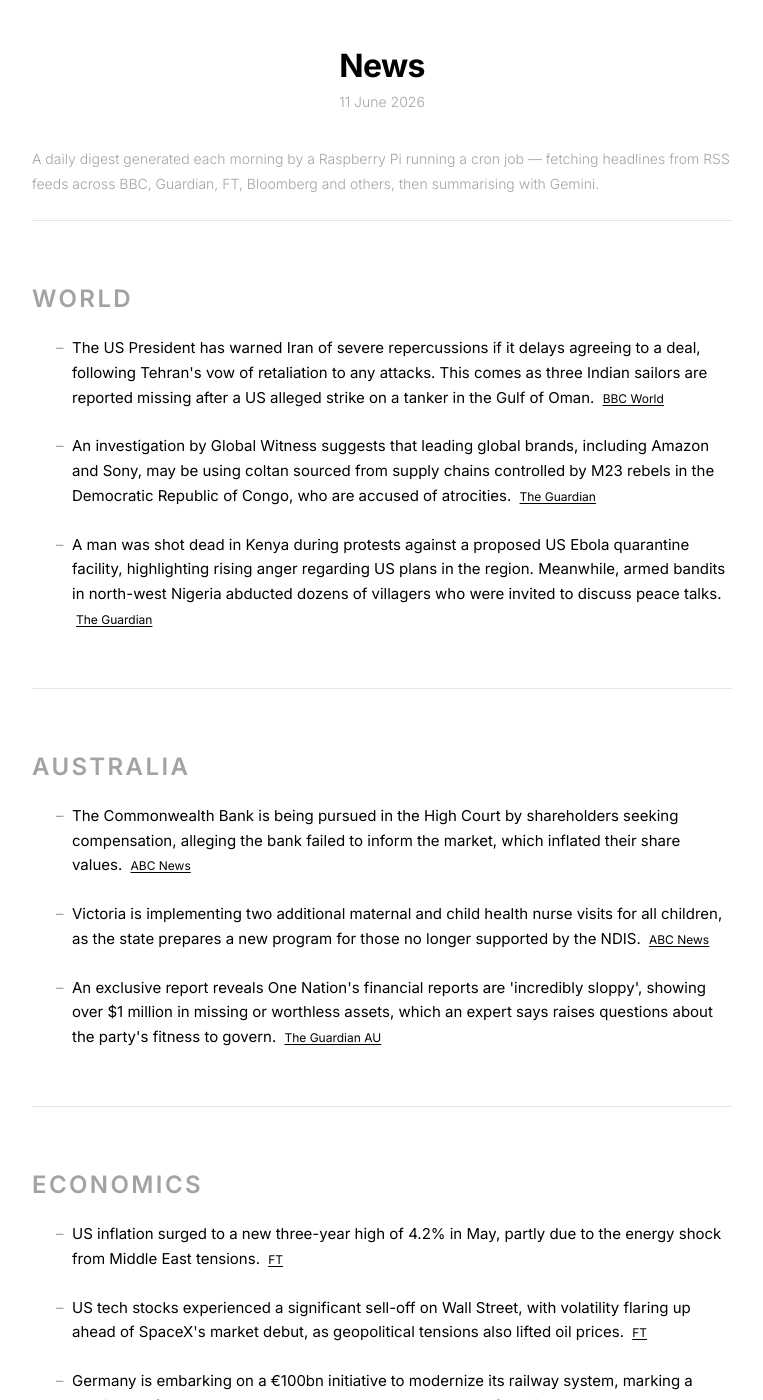
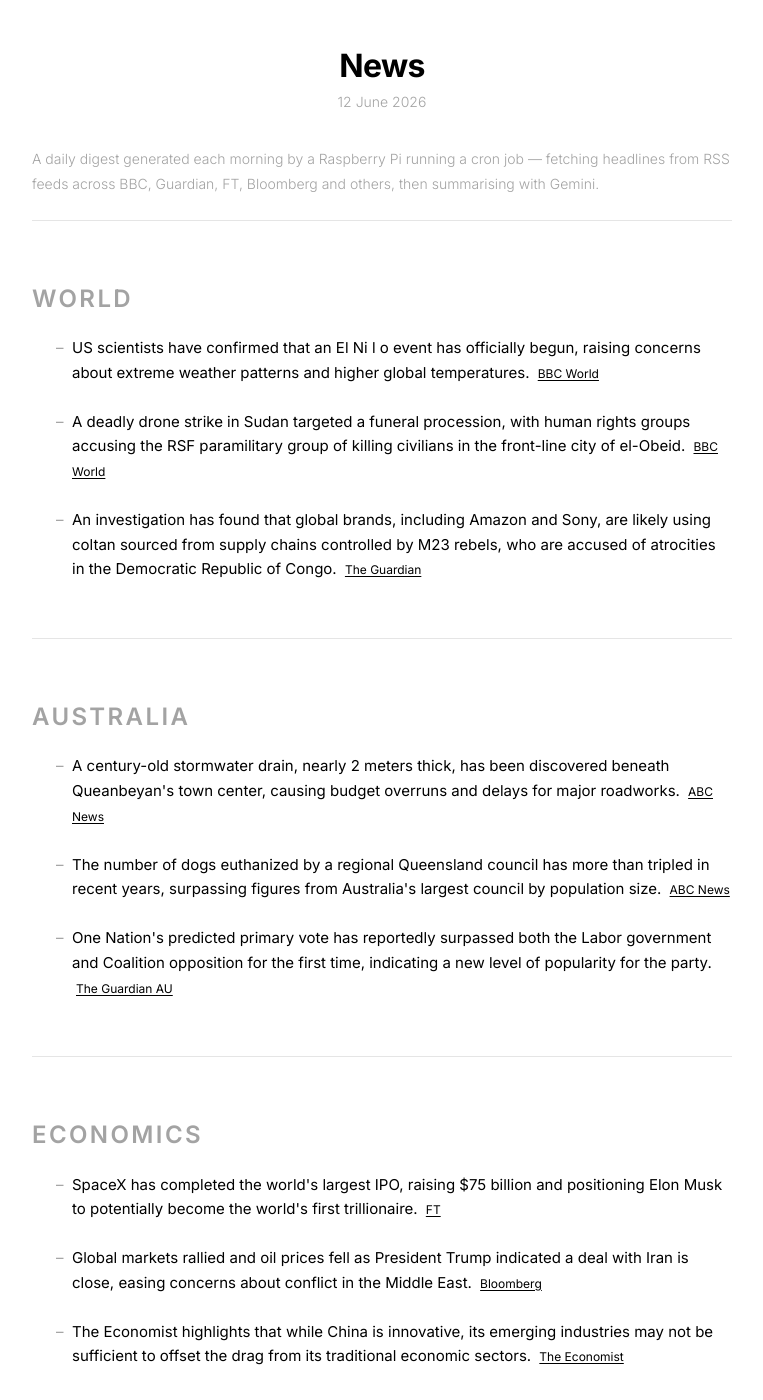
Before and after one commit to s-jac/s-jac.github.io, a Jekyll site: the page built from projects/news.html, in a window 1280 px wide and 1400 px high. Shown: the whole window, without its empty margins (258-1021 px from the left). Built offline with Jekyll 4.4.1, drawn with Linux system fonts in a browser that asks for light colours; some of the changed text lies outside the part shown.

Commit message:
daily news update 12 June 2026

```diff
--- a/_data/news.json
+++ b/_data/news.json
@@ -1,22 +1,22 @@
 {
-  "date": "11 June 2026",
-  "generated_at": "2026-06-10T21:00:42.855955+00:00",
+  "date": "12 June 2026",
+  "generated_at": "2026-06-11T21:01:14.579454+00:00",
   "sections": [
     {
       "heading": "World",
       "bullets": [
         {
-          "text": "The US President has warned Iran of severe repercussions if it delays agreeing to a deal, following Tehran's vow of retaliation to any attacks. This comes as three Indian sailors are reported missing after a US alleged strike on a tanker in the Gulf of Oman.",
+          "text": "US scientists have confirmed that an El Ni\nl\no event has officially begun, raising concerns about extreme weather patterns and higher global temperatures.",
           "source": "BBC World",
           "url": "https://www.bbc.com/news/world"
         },
         {
-          "text": "An investigation by Global Witness suggests that leading global brands, including Amazon and Sony, may be using coltan sourced from supply chains controlled by M23 rebels in the Democratic Republic of Congo, who are accused of atrocities.",
-          "source": "The Guardian",
-          "url": "https://www.theguardian.com"
+          "text": "A deadly drone strike in Sudan targeted a funeral procession, with human rights groups accusing the RSF paramilitary group of killing civilians in the front-line city of el-Obeid.",
+          "source": "BBC World",
+          "url": "https://www.bbc.com/news/world"
         },
         {
-          "text": "A man was shot dead in Kenya during protests against a proposed US Ebola quarantine facility, highlighting rising anger regarding US plans in the region. Meanwhile, armed bandits in north-west Nigeria abducted dozens of villagers who were invited to discuss peace talks.",
+          "text": "An investigation has found that global brands, including Amazon and Sony, are likely using coltan sourced from supply chains controlled by M23 rebels, who are accused of atrocities in the Democratic Republic of Congo.",
           "source": "The Guardian",
           "url": "https://www.theguardian.com"
         }
@@ -26,17 +26,17 @@
       "heading": "Australia",
       "bullets": [
         {
-          "text": "The Commonwealth Bank is being pursued in the High Court by shareholders seeking compensation, alleging the bank failed to inform the market, which inflated their share values.",
+          "text": "A century-old stormwater drain, nearly 2 meters thick, has been discovered beneath Queanbeyan's town center, causing budget overruns and delays for major roadworks.",
           "source": "ABC News",
           "url": "https://www.abc.net.au/news"
         },
         {
-          "text": "Victoria is implementing two additional maternal and child health nurse visits for all children, as the state prepares a new program for those no longer supported by the NDIS.",
+          "text": "The number of dogs euthanized by a regional Queensland council has more than tripled in recent years, surpassing figures from Australia's largest council by population size.",
           "source": "ABC News",
           "url": "https://www.abc.net.au/news"
         },
         {
-          "text": "An exclusive report reveals One Nation's financial reports are 'incredibly sloppy', showing over $1 million in missing or worthless assets, which an expert says raises questions about the party's fitness to govern.",
+          "text": "One Nation's predicted primary vote has reportedly surpassed both the Labor government and Coalition opposition for the first time, indicating a new level of popularity for the party.",
           "source": "The Guardian AU",
           "url": "https://www.theguardian.com/au"
         }
@@ -46,19 +46,19 @@
       "heading": "Economics",
       "bullets": [
         {
-          "text": "US inflation surged to a new three-year high of 4.2% in May, partly due to the energy shock from Middle East tensions.",
+          "text": "SpaceX has completed the world's largest IPO, raising $75 billion and positioning Elon Musk to potentially become the world's first trillionaire.",
           "source": "FT",
           "url": "https://www.ft.com"
         },
         {
-          "text": "US tech stocks experienced a significant sell-off on Wall Street, with volatility flaring up ahead of SpaceX's market debut, as geopolitical tensions also lifted oil prices.",
-          "source": "FT",
-          "url": "https://www.ft.com"
+          "text": "Global markets rallied and oil prices fell as President Trump indicated a deal with Iran is close, easing concerns about conflict in the Middle East.",
+          "source": "Bloomberg",
+          "url": "https://www.bloomberg.com/markets"
         },
         {
-          "text": "Germany is embarking on a €100bn initiative to modernize its railway system, marking a crucial test for Europe's largest economy to reverse years of decline.",
-          "source": "FT",
-          "url": "https://www.ft.com"
+          "text": "The Economist highlights that while China is innovative, its emerging industries may not be sufficient to offset the drag from its traditional economic sectors.",
+          "source": "The Economist",
+          "url": "https://www.economist.com/finance-and-economics"
         }
       ]
     }
```
